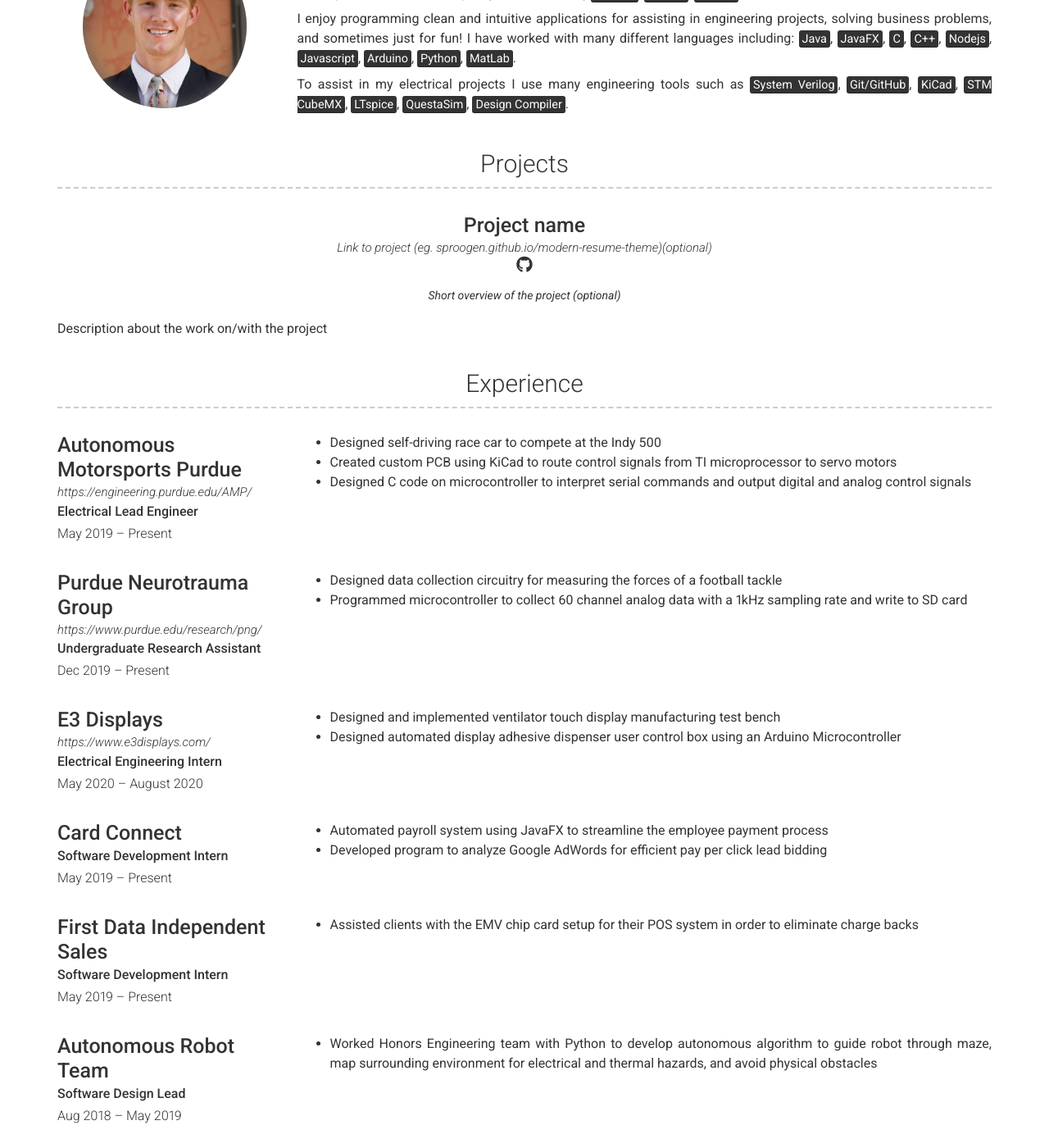
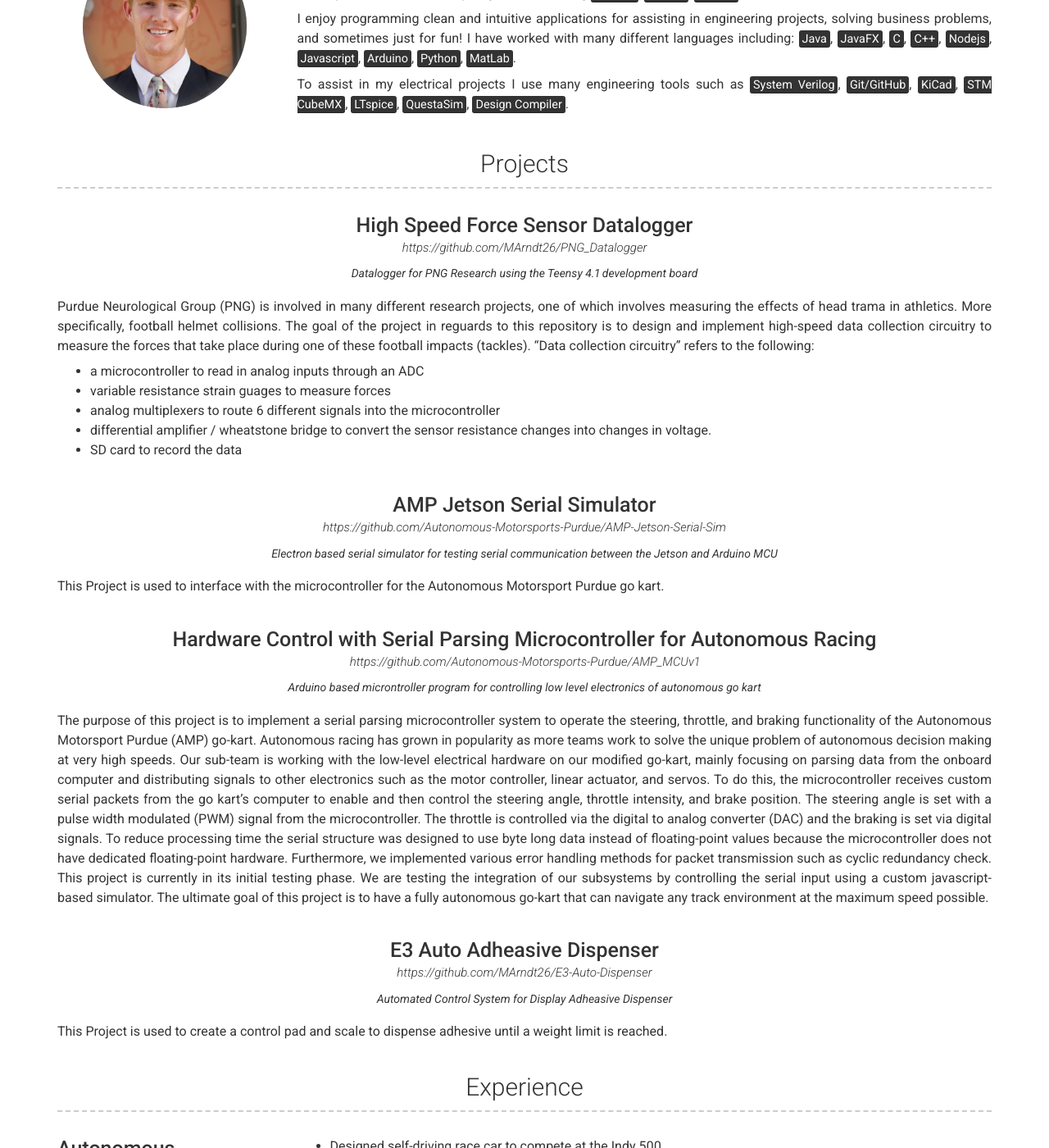
Before and after one commit to MArndt26/marndt26.github.io, a Jekyll site: the page built from index.md, in a window 1280 px wide and 1400 px high, scrolled down 347 px. Shown: the whole window at 82% size. Built offline with Jekyll 4.4.1, drawn with Linux system fonts in a browser that asks for light colours; nearby versions of some CDN libraries.

Commit message:
added projects but need to add more text for some

```diff
--- a/_data/projects.yml
+++ b/_data/projects.yml
@@ -1,9 +1,57 @@
 # Project template
 - layout: top-middle
-  name: Project name
-  link: Link to project (eg. sproogen.github.io/modern-resume-theme)(optional)
-  github: Github page for project (eg. sproogen/modern-resume-theme)(optional)
+  name: High Speed Force Sensor Datalogger
+  link: https://github.com/MArndt26/PNG_Datalogger
+  # github: Github page for project (eg. sproogen/modern-resume-theme)(optional)
   quote: >
-    Short overview of the project (optional)
+    Datalogger for PNG Research using the Teensy 4.1 development board
   description: | # this will include new lines to allow paragraphs
-    Description about the work on/with the project
+    Purdue Neurological Group (PNG) is involved in many different research projects, one of which involves measuring the
+    effects of head trama in athletics. More specifically, football helmet collisions. The goal of the project in reguards
+    to this repository is to design and implement high-speed data collection circuitry to measure the forces that take place
+    during one of these football impacts (tackles). "Data collection circuitry" refers to the following:
+      * a microcontroller to read in analog inputs through an ADC
+      * variable resistance strain guages to measure forces
+      * analog multiplexers to route 6 different signals into the microcontroller
+      * differential amplifier / wheatstone bridge to convert the sensor resistance changes into changes in voltage.
+      * SD card to record the data
+
+- layout: top-middle
+  name: AMP Jetson Serial Simulator
+  link: https://github.com/Autonomous-Motorsports-Purdue/AMP-Jetson-Serial-Sim
+  # github: Github page for project (eg. sproogen/modern-resume-theme)(optional)
+  quote: >
+    Electron based serial simulator for testing serial communication between the Jetson and Arduino MCU
+  description: | # this will include new lines to allow paragraphs
+    This Project is used to interface with the microcontroller for the Autonomous Motorsport Purdue go kart.
+
+- layout: top-middle
+  name: Hardware Control with Serial Parsing Microcontroller for Autonomous Racing
+  link: https://github.com/Autonomous-Motorsports-Purdue/AMP_MCUv1
+  # github: Github page for project (eg. sproogen/modern-resume-theme)(optional)
+  quote: >
+    Arduino based microntroller program for controlling low level electronics of autonomous go kart
+  description: | # this will include new lines to allow paragraphs
+    The purpose of this project is to implement a serial parsing microcontroller system to operate the steering,
+    throttle, and braking functionality of the Autonomous Motorsport Purdue (AMP) go-kart. Autonomous racing has
+    grown in popularity as more teams work to solve the unique problem of autonomous decision making at very high
+    speeds.  Our sub-team is working with the low-level electrical hardware on our modified go-kart, mainly focusing
+    on parsing data from the onboard computer and distributing signals to other electronics such as the motor controller,
+    linear actuator, and servos. To do this, the microcontroller receives custom serial packets from the go kart’s
+    computer to enable and then control the steering angle, throttle intensity, and brake position. The steering angle
+    is set with a pulse width modulated (PWM) signal from the microcontroller.  The throttle is controlled via the digital
+    to analog converter (DAC) and the braking is set via digital signals. To reduce processing time the serial structure
+    was designed to use byte long data instead of floating-point values because the microcontroller does not have dedicated
+    floating-point hardware. Furthermore, we implemented various error handling methods for packet transmission such as
+    cyclic redundancy check. This project is currently in its initial testing phase. We are testing the integration of our
+    subsystems by controlling the serial input using a custom javascript-based simulator. The ultimate goal of this project
+    is to have a fully autonomous go-kart that can navigate any track environment at the maximum speed possible.
+
+- layout: top-middle
+  name: E3 Auto Adheasive Dispenser
+  link: https://github.com/MArndt26/E3-Auto-Dispenser
+  # github: Github page for project (eg. sproogen/modern-resume-theme)(optional)
+  quote: >
+    Automated Control System for Display Adheasive Dispenser
+  description: | # this will include new lines to allow paragraphs
+    This Project is used to create a control pad and scale to dispense adhesive until a weight limit is reached.
```
